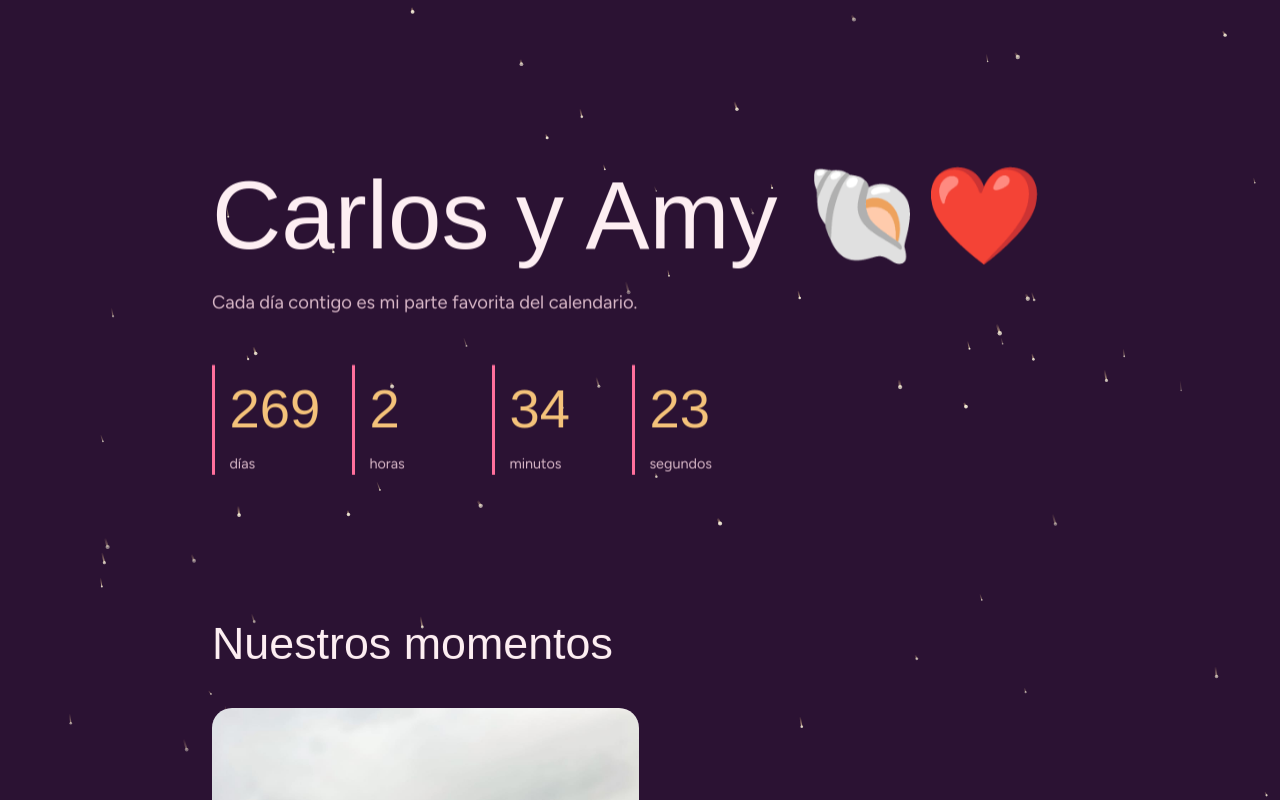
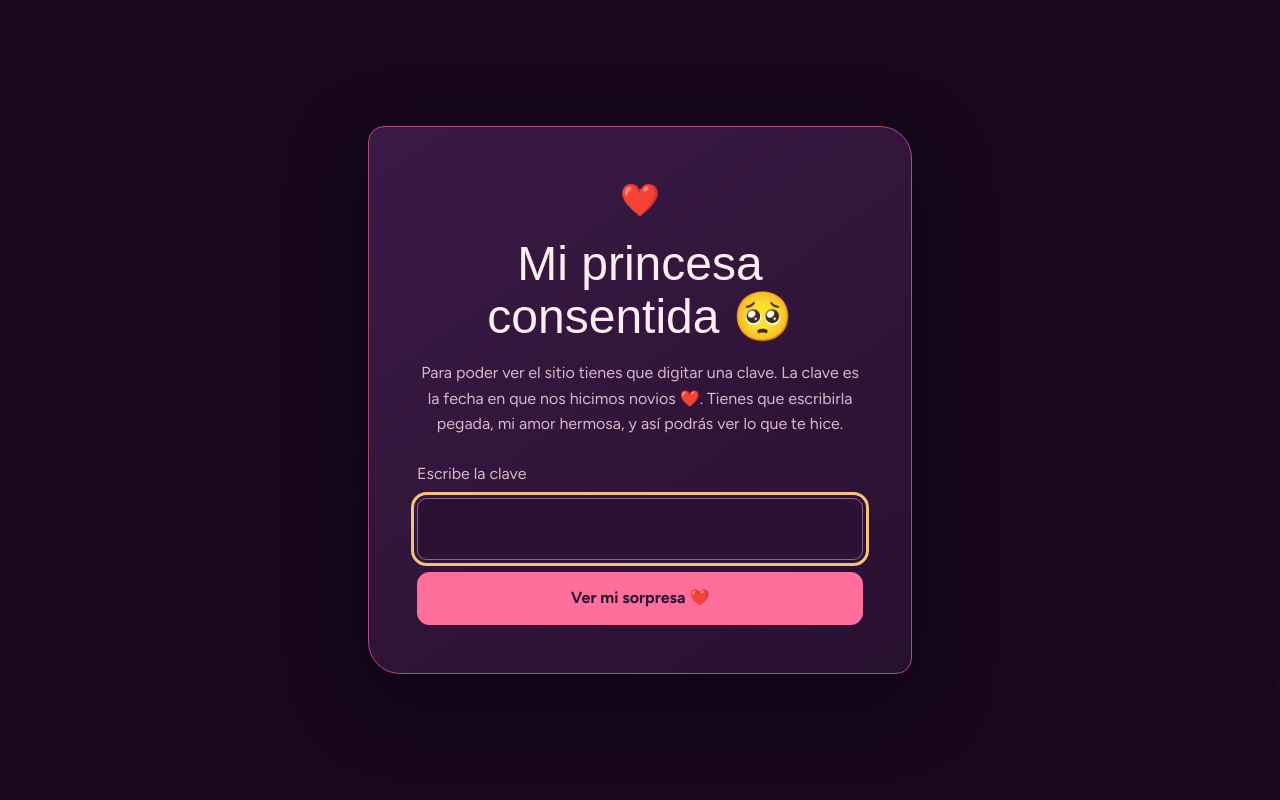
Before and after one commit to hcdiaz4/sitio-enamorado, a Next.js app: page / in a window 1280 px wide. Shown: the top 800 px of the page. Built offline with nearby package versions, Linux system fonts and the light colour scheme; no server answers; the database is empty; a web font is replaced by a local one.

Commit message:
Agregar acceso con clave al sitio
Co-authored-by: Copilot <223556219+Copilot@users.noreply.github.com>

```diff
--- a/src/app/globals.css
+++ b/src/app/globals.css
@@ -20,6 +20,18 @@ body {
 main { position: relative; z-index: 1; max-width: 56rem; margin: 0 auto; padding: 0 1.25rem; }
 h1, h2, h3 { font-family: var(--f-display), Georgia, serif; font-weight: 400; line-height: 1.1; margin: 0; }
 :focus-visible { outline: 3px solid var(--miel); outline-offset: 3px; }
+
+.acceso__fondo { position: fixed; z-index: 10; inset: 0; display: grid; min-height: 100vh; min-height: 100svh; place-items: center; overflow-y: auto; padding: 1.25rem; background: rgb(24 7 30 / 94%); backdrop-filter: blur(10px); }
+.acceso__modal { width: min(100%, 34rem); padding: clamp(1.5rem, 6vw, 3rem); border: 1px solid #a94e78; border-radius: 1rem 2rem 1rem 2rem; background: linear-gradient(145deg, var(--noche-2), #28102f); box-shadow: 0 1.5rem 5rem rgb(0 0 0 / 45%); text-align: center; }
+.acceso__corazon { display: block; margin-bottom: .75rem; font-size: 2rem; }
+.acceso__modal h1 { font-size: clamp(2rem, 7vw, 3rem); }
+.acceso__modal > p { margin: 1rem 0 1.5rem; color: var(--suave); }
+.acceso__formulario { display: grid; gap: .75rem; text-align: left; }
+.acceso__formulario label { color: var(--suave); }
+.acceso__formulario input { width: 100%; padding: .85rem 1rem; border: 1px solid #8e648f; border-radius: .6rem; background: var(--noche); color: var(--texto); font: inherit; font-size: 1.25rem; letter-spacing: .3em; text-align: center; }
+.acceso__boton { padding: .8rem 1rem; border: 1px solid var(--rosa); border-radius: .75rem; background: var(--rosa); color: var(--noche); font: inherit; font-weight: 700; cursor: pointer; }
+.acceso__boton:hover { filter: brightness(1.08); }
+.acceso__error { margin: 0; color: #ffb4bd; text-align: center; }
 
 .hero { padding: 18vh 0 5rem; }
 .hero h1 { font-size: clamp(2.6rem, 9vw, 6rem); }
--- a/src/app/page.tsx
+++ b/src/app/page.tsx
@@ -1,3 +1,6 @@
+"use client";
+
+import { useState, type FormEvent } from "react";
 import Contador from "@/components/Contador";
 import Momentos from "@/components/Momentos";
 import Cartas from "@/components/Cartas";
@@ -5,7 +8,66 @@ import NotitasCompartidas from "@/components/NotitasCompartidas";
 import ScrollReveal from "@/components/ScrollReveal";
 import { cartas, momentos, pareja } from "@/data/contenido";
 
+const CLAVE_ACCESO = "06012026";
+
 export default function Home() {
+  const [desbloqueado, setDesbloqueado] = useState(false);
+  const [clave, setClave] = useState("");
+  const [error, setError] = useState("");
+
+  const verificarClave = (evento: FormEvent<HTMLFormElement>) => {
+    evento.preventDefault();
+    if (clave === CLAVE_ACCESO) {
+      setDesbloqueado(true);
+      return;
+    }
+    setClave("");
+    setError("Esa no es la clave, mi amor. Inténtalo de nuevo 🥺");
+  };
+
+  if (!desbloqueado) {
+    return (
+      <div className="acceso__fondo">
+        <section
+          className="acceso__modal"
+          role="dialog"
+          aria-modal="true"
+          aria-labelledby="titulo-acceso"
+          aria-describedby="mensaje-acceso"
+        >
+          <span className="acceso__corazon" aria-hidden="true">❤️</span>
+          <h1 id="titulo-acceso">Mi princesa consentida 🥺</h1>
+          <p id="mensaje-acceso">
+            Para poder ver el sitio tienes que digitar una clave. La clave es la fecha en que nos hicimos novios ❤️.
+            Tienes que escribirla pegada, mi amor hermosa, y así podrás ver lo que te hice.
+          </p>
+          <form className="acceso__formulario" onSubmit={verificarClave}>
+            <label htmlFor="clave-acceso">Escribe la clave</label>
+            <input
+              id="clave-acceso"
+              type="password"
+              inputMode="numeric"
+              pattern="[0-9]*"
+              maxLength={8}
+              autoComplete="off"
+              autoFocus
+              required
+              value={clave}
+              onChange={(evento) => {
+                setClave(evento.target.value);
+                setError("");
+              }}
+              aria-invalid={Boolean(error)}
+              aria-describedby={error ? "error-acceso" : undefined}
+            />
+            <button className="acceso__boton" type="submit">Ver mi sorpresa ❤️</button>
+            {error && <p className="acceso__error" id="error-acceso" role="alert">{error}</p>}
+          </form>
+        </section>
+      </div>
+    );
+  }
+
   return (
     <main>
       <ScrollReveal className="hero">
```
